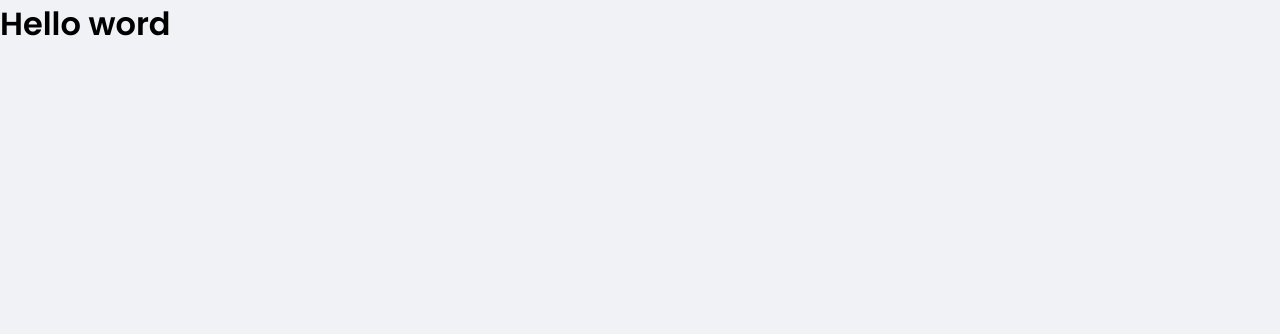
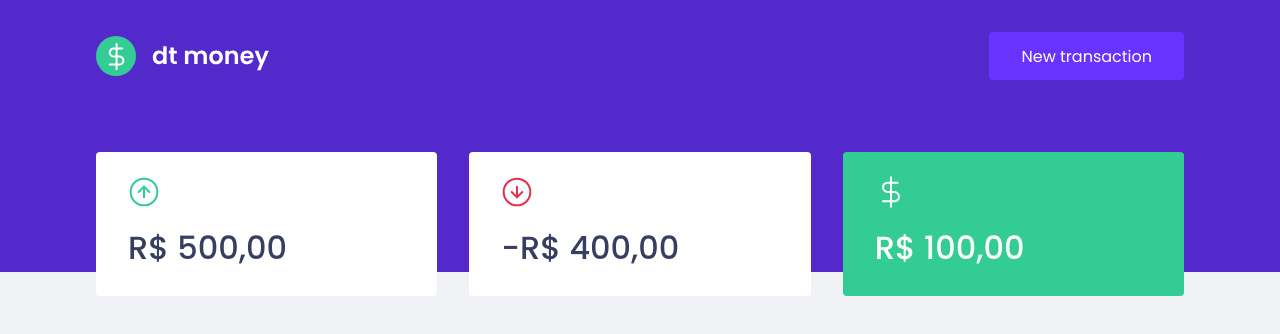
Before and after one commit to romulofraga/dt-money, a React (Create React App) app: page / in a window 1280 px wide. Shown: the top 334 px of the page. Built offline with nearby package versions, Linux system fonts and the light colour scheme.

Commit message:
Dashboard e summary estático

```diff
--- a/public/index.html
+++ b/public/index.html
@@ -11,7 +11,7 @@
 
   <title>dt Money</title>
 
-  <link href="https://fonts.googleapis.com/css2?family=Poppins:wght@400;600&display=swap" rel="stylesheet">
+  <link href="https://fonts.googleapis.com/css2?family=Poppins:wght@400;500;600&display=swap" rel="stylesheet">
 </head>
 
 <body>
--- a/src/App.tsx
+++ b/src/App.tsx
@@ -1,9 +1,12 @@
 import { GlobalStyle } from './styles/global';
+import { Header } from './components/Header'
+import { Dashboard } from './components/Dashboard'
 
 export function App() {
   return (
     <>
-    <h1>Hello word</h1>
+    <Header/>
+    <Dashboard />
     <GlobalStyle />
     </>
   );
--- /dev/null
+++ b/src/components/Dashboard/index.tsx
@@ -0,0 +1,10 @@
+import { Summary } from '../Summary'
+import { Container } from './styles'
+
+export function Dashboard () {
+  return (
+    <Container>
+      <Summary></Summary>
+    </Container>
+  )
+}
--- /dev/null
+++ b/src/components/Dashboard/styles.ts
@@ -0,0 +1,7 @@
+import styled from "styled-components";
+
+export const Container = styled.main`
+  max-width: 1120px;
+  margin: 0 auto;
+  padding: 2.5rem 1rem;
+`;
--- /dev/null
+++ b/src/components/Header/index.tsx
@@ -0,0 +1,15 @@
+import logoImg from '../../assets/logo.svg';
+import { Container, Content } from './styles';
+
+export function Header() {
+  return (
+    <Container>
+      <Content>
+        <img src={logoImg} alt="dt money" />
+        <button type="button">
+          New transaction
+        </button>
+      </Content>
+    </Container>
+    )
+}
--- /dev/null
+++ b/src/components/Header/styles.ts
@@ -0,0 +1,30 @@
+import styled from 'styled-components';
+
+export const Container = styled.header`
+  background: var(--blue);
+`;
+
+export const Content = styled.div`
+  max-width: 1120px;
+  margin: 0 auto;
+
+  padding: 2rem 1rem 12rem;
+  display: flex;
+  align-items: center;
+  justify-content: space-between;
+
+  button {
+    font-size: 1rem;
+    color: #FFF;
+    background: var(--blue-light);
+    border: 0;
+    padding: 0 2rem;
+    border-radius: 0.25rem;
+    height: 3rem;
+    transition: filter 200ms;
+
+    &:hover {
+      filter: brightness(0.9)
+    }
+  }
+`;
--- /dev/null
+++ b/src/components/Summary/index.tsx
@@ -0,0 +1,32 @@
+import { Container } from "./styles";
+import incomeImg from '../../assets/income.svg'
+import outcomeImg from '../../assets/outcome.svg'
+import totalImg from '../../assets/total.svg'
+
+export function Summary () {
+  return (
+    <Container>
+      <div>
+        <header>
+          <title>Incomes</title>
+          <img src={incomeImg} alt="Incomes" />
+        </header>
+        <strong>R$ 500,00</strong>
+      </div>
+      <div>
+        <header>
+          <title>Outcomes</title>
+          <img src={outcomeImg} alt="Outcomes" />
+        </header>
+        <strong>-R$ 400,00</strong>
+      </div>
+      <div className="highlight-background">
+        <header>
+          <title>Total</title>
+          <img src={totalImg} alt="Total" />
+        </header>
+        <strong>R$ 100,00</strong>
+      </div>
+    </Container>
+  )
+}
--- /dev/null
+++ b/src/components/Summary/styles.ts
@@ -0,0 +1,34 @@
+import styled from "styled-components";
+
+export const Container = styled.div`
+  display: grid;
+  grid-template-columns: repeat(3, 1fr);
+  gap: 2rem;
+  margin-top: -10rem;
+
+  div {
+    background: var(--shape);
+    padding: 1.5rem 2rem;
+    border-radius: 0.25rem;
+    color: var(--text-title);
+
+    header {
+      display: flex;
+      align-items: center;
+      justify-content: space-between
+    }
+
+    strong {
+      display: block;
+      margin-top: 1rem;
+      font-size: 2rem;
+      font-weight: 500;
+      line-height: 3rem;
+    }
+
+    &.highlight-background {
+      background: var(--green);
+      color: #FFF;
+    }
+  }
+`;
--- a/src/styles/global.ts
+++ b/src/styles/global.ts
@@ -6,6 +6,7 @@
     --background: #F0f2f5;
     --red: #e52e4d;
     --blue: #5429cc;
+    --green: #33cc95;
 
     --blue-light: #6933ff;
 
--- a/tsconfig.json
+++ b/tsconfig.json
@@ -1,5 +1,7 @@
 {
   "compilerOptions": {
+    "baseUrl": "./src",
+    "checkJs": true,
     "target": "es5",
     "lib": [
       "dom",
```
